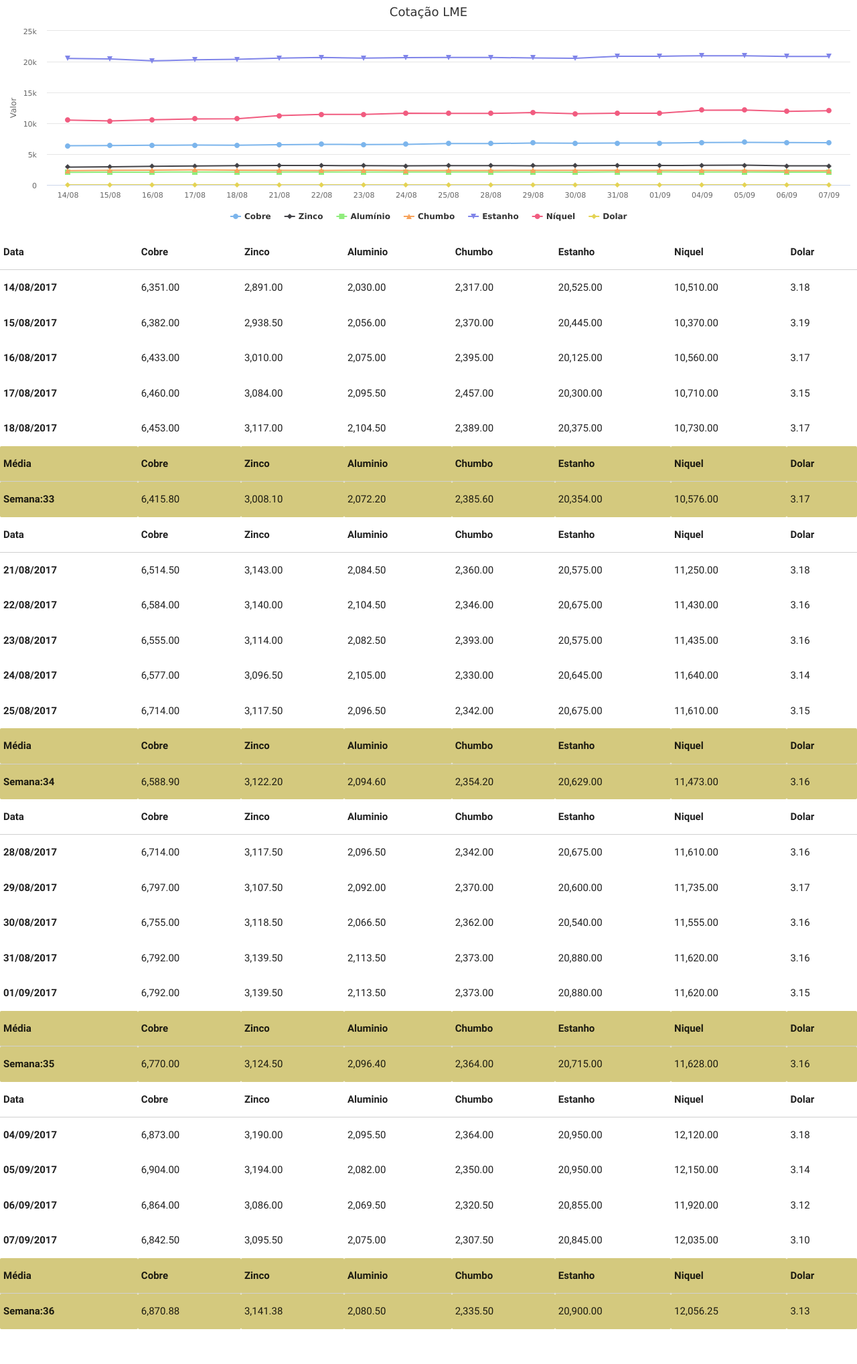
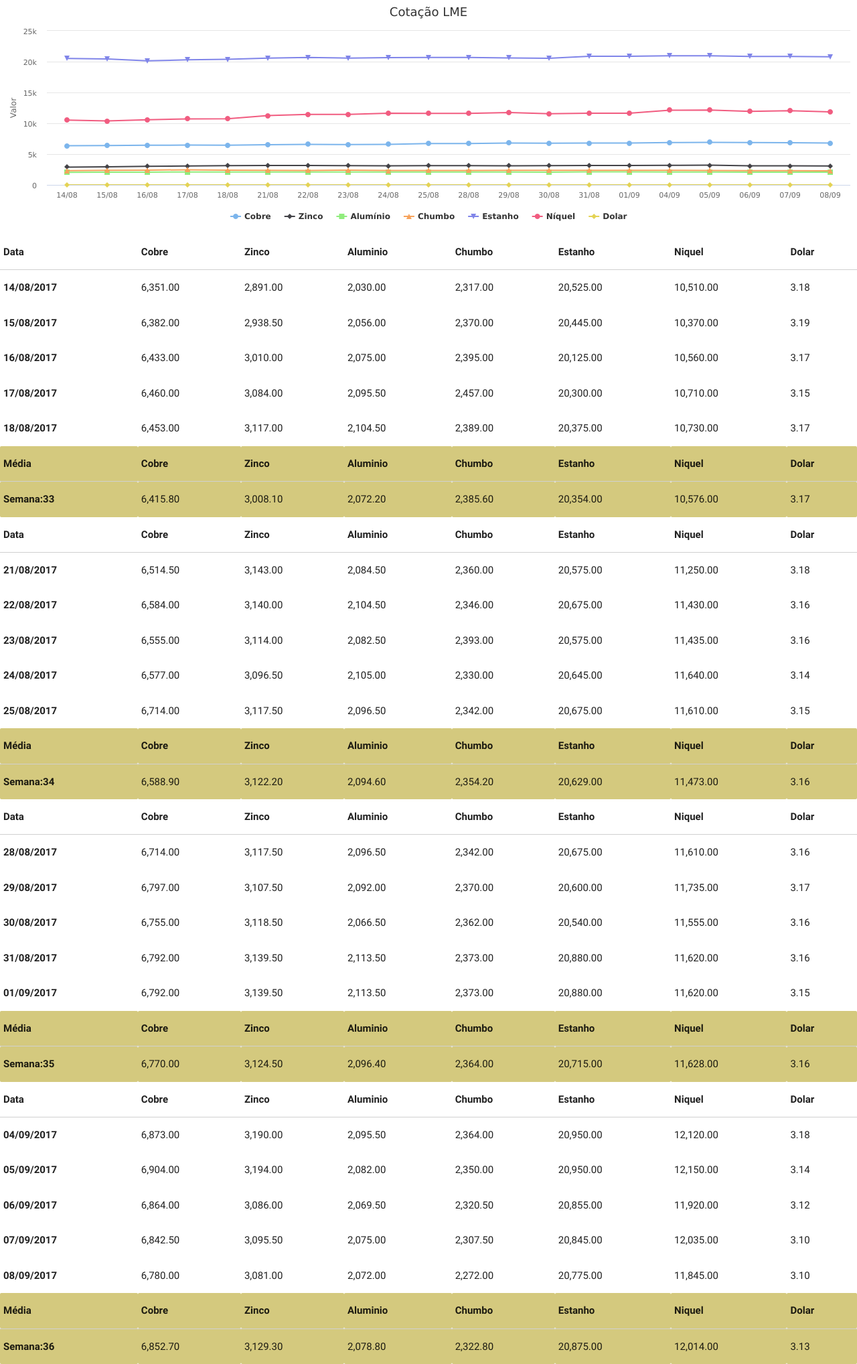
Before and after one commit to tiagocordeiro/flask-lme-chart, a Flask app: page /lme/dashboard in a window 1280 px wide. Shown: the whole page at 67% size. Before the commit the page ends 1984 px from the top, so only its background shows below. Run offline with Flask 2, Linux system fonts and the light colour scheme; some libraries are stand-ins or nearby versions.

Commit message:
Cotação Atualizada

```diff
--- a/static/cotacao-atual.csv
+++ b/static/cotacao-atual.csv
@@ -18,3 +18,4 @@ Date,Cobre,Zinco,Aluminio,Chumbo,Estanho,Niquel,Dolar
 2017-09-05,6904.0,3194.0,2082.0,2350.0,20950.0,12150.0,3.1394000053406
 2017-09-06,6864.0,3086.0,2069.5,2320.5,20855.0,11920.0,3.1157999038696
 2017-09-07,6842.5,3095.5,2075.0,2307.5,20845.0,12035.0,3.0978999137878
+2017-09-08,6780.0,3081.0,2072.0,2272.0,20775.0,11845.0,
--- a/templates/mesclado.html
+++ b/templates/mesclado.html
@@ -794,6 +794,32 @@
     3.10
    </td>
   </tr>
+  <tr>
+   <th>
+    08/09/2017
+   </th>
+   <td>
+    6,780.00
+   </td>
+   <td>
+    3,081.00
+   </td>
+   <td>
+    2,072.00
+   </td>
+   <td>
+    2,272.00
+   </td>
+   <td>
+    20,775.00
+   </td>
+   <td>
+    11,845.00
+   </td>
+   <td>
+    3.10
+   </td>
+  </tr>
  </tbody>
  <thead>
   <tr style="text-align: right; background-color: #d4c97e !important;">
@@ -829,22 +855,22 @@
     Semana:36
    </th>
    <td>
-    6,870.88
+    6,852.70
    </td>
    <td>
-    3,141.38
+    3,129.30
    </td>
    <td>
-    2,080.50
+    2,078.80
    </td>
    <td>
-    2,335.50
+    2,322.80
    </td>
    <td>
-    20,900.00
+    20,875.00
    </td>
    <td>
-    12,056.25
+    12,014.00
    </td>
    <td>
     3.13
```
Also changed, not shown: static/todo-periodo.csv.
